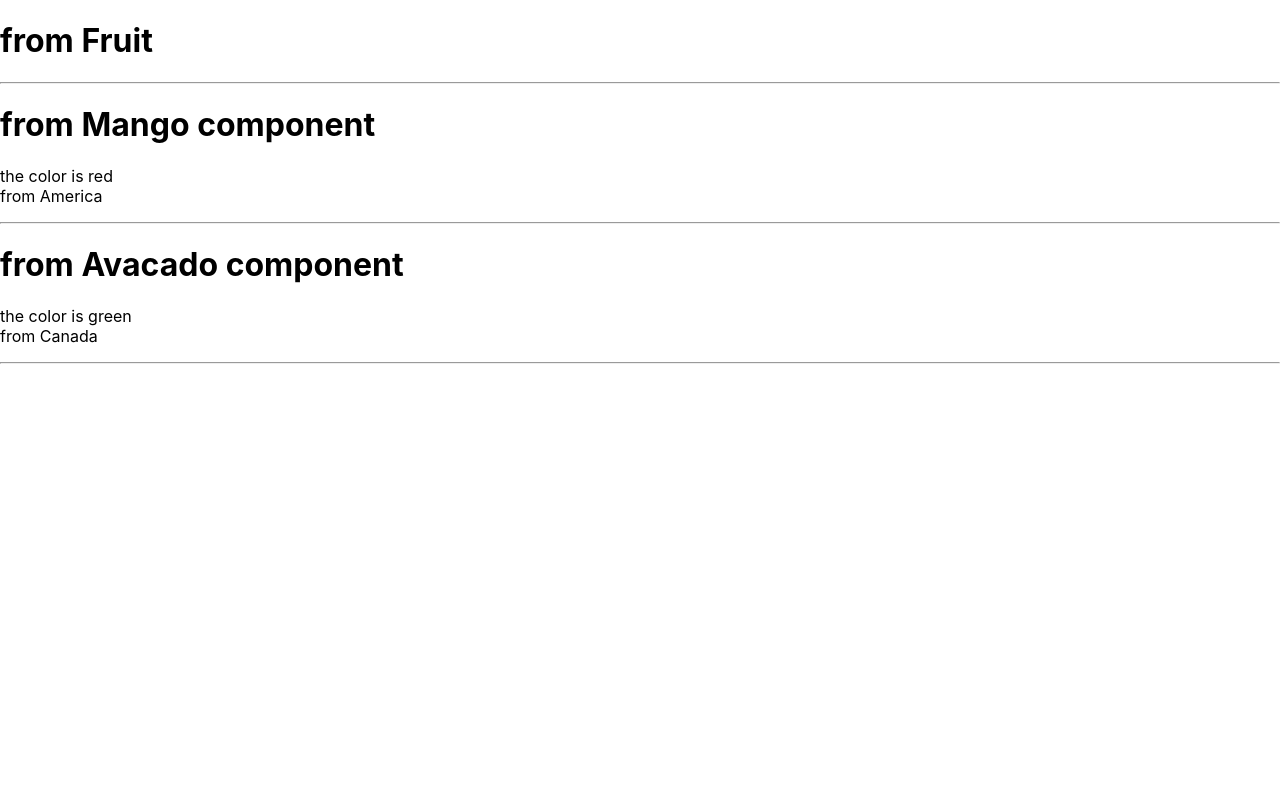
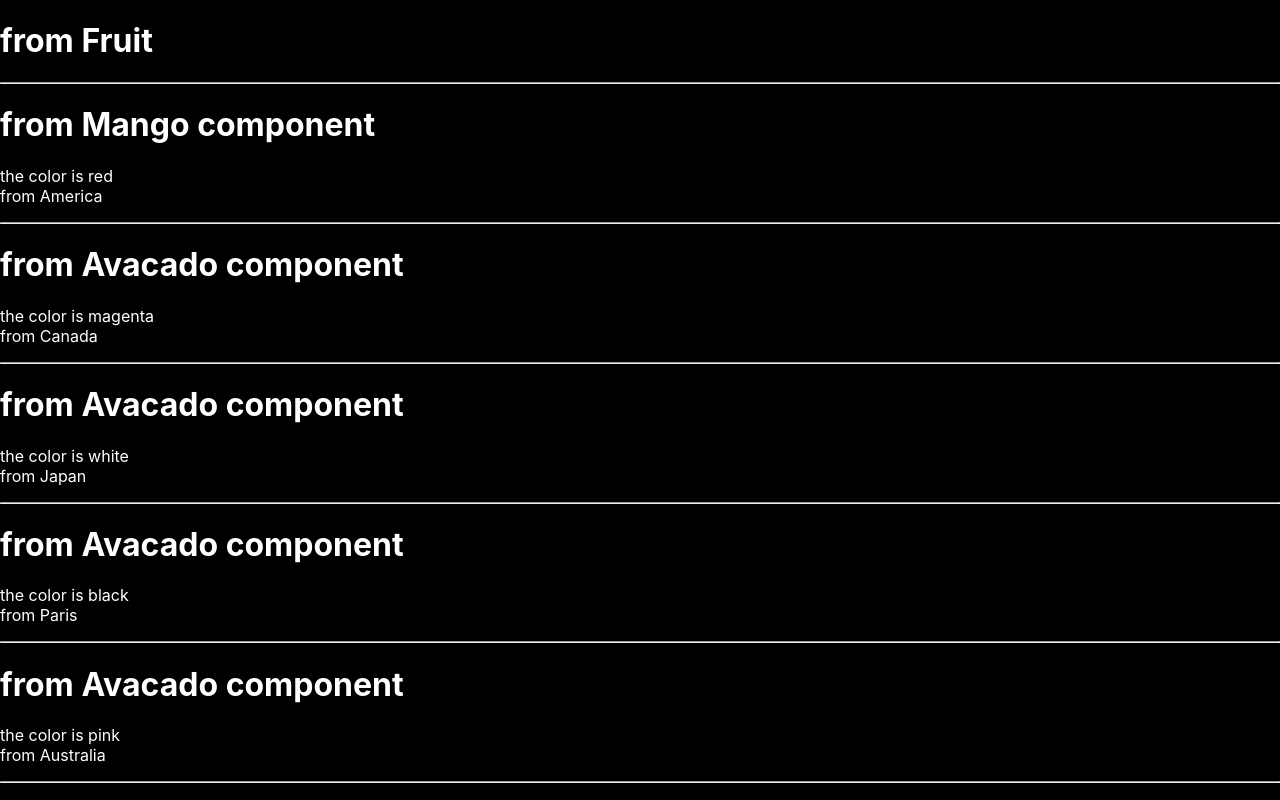
Before and after one commit to Vinushann/React, a React (Create React App) app in the folder learnreact/: page / in a window 1280 px wide. Built offline with nearby package versions, Linux system fonts and the light colour scheme.

Commit message:
A-5 List

```diff
--- a/learnreact/src/App.css
+++ b/learnreact/src/App.css
@@ -1,6 +1,13 @@
 .App {
   text-align: center;
 }
+
+*{
+  background-color: black;
+  color: white;
+}
+
+
 
 .App-logo {
   height: 40vmin;
--- a/learnreact/src/Componenet/Avacado.js
+++ b/learnreact/src/Componenet/Avacado.js
@@ -2,7 +2,7 @@
 import{ Component } from 'react';
 
 // class creation
-class Avacado extends Component {
+class Avocado extends Component {
 
   render(){
 
@@ -25,4 +25,4 @@ class Avacado extends Component {
   }
 }
 
-export default Avacado;
+export default Avocado;
--- a/learnreact/src/Componenet/apple.js
+++ b/learnreact/src/Componenet/apple.js
@@ -1,38 +1,38 @@
-import Mango from './Mango';
-import Avacado from './Avacado';
+import Mango from "./Mango";
+import Avocado from "./Avacado";
 
-function Fruit(){
+function Fruit() {
   // using object to share the data through the PROPS
-  const obj = {country : 'America', color : 'red'};
+  const obj = { country: "America", color: "red" };
+  const obj1 = { country: "Canada", color: "green" };
 
-  // main object
-  const mainObj = {country : 'Canada', color : 'green'};
-  // country : 'Canada', color : 'green'
-
-  // object one
-  const obj1 = mainObj;
+  // Array with objects
+  const list = [
+    { country: "Canada", color: "magenta" },
+    { country: "Japan", color: "white" },
+    { country: "Paris", color: "black" },
+    { country: "Australia", color: "pink" },
+  ];
 
   const text = `from Fruit`;
 
-  return(
+  return (
     <>
+      <h1>{text}</h1>
+      <hr />
 
-    <h1>{text}</h1>
-    <hr />
-    {/* send the data through the OBJECT */}
-     <Mango obj = {obj}/>
+      {/* send the data through the OBJECT */}
+      <Mango obj={obj} />
 
-     {/* send the object to Avacado class */}
-     {/* conditional rendering */}
-     {/* in here, if those are null it will not execute the true part */}
+    {/* in here, we used the map() to get each object and pass it throgh the PROPS */}
+      {list.map((n) => (
 
-     { (obj1.color !== undefined && obj1.country !== undefined) ? <Avacado obj = {obj1}/> : null }
-
+        // Call every time over and over again.
+        <Avocado obj={n} />
+      ))}
     </>
   );
 }
 
-
-
 // import the component
 export default Fruit;
```
